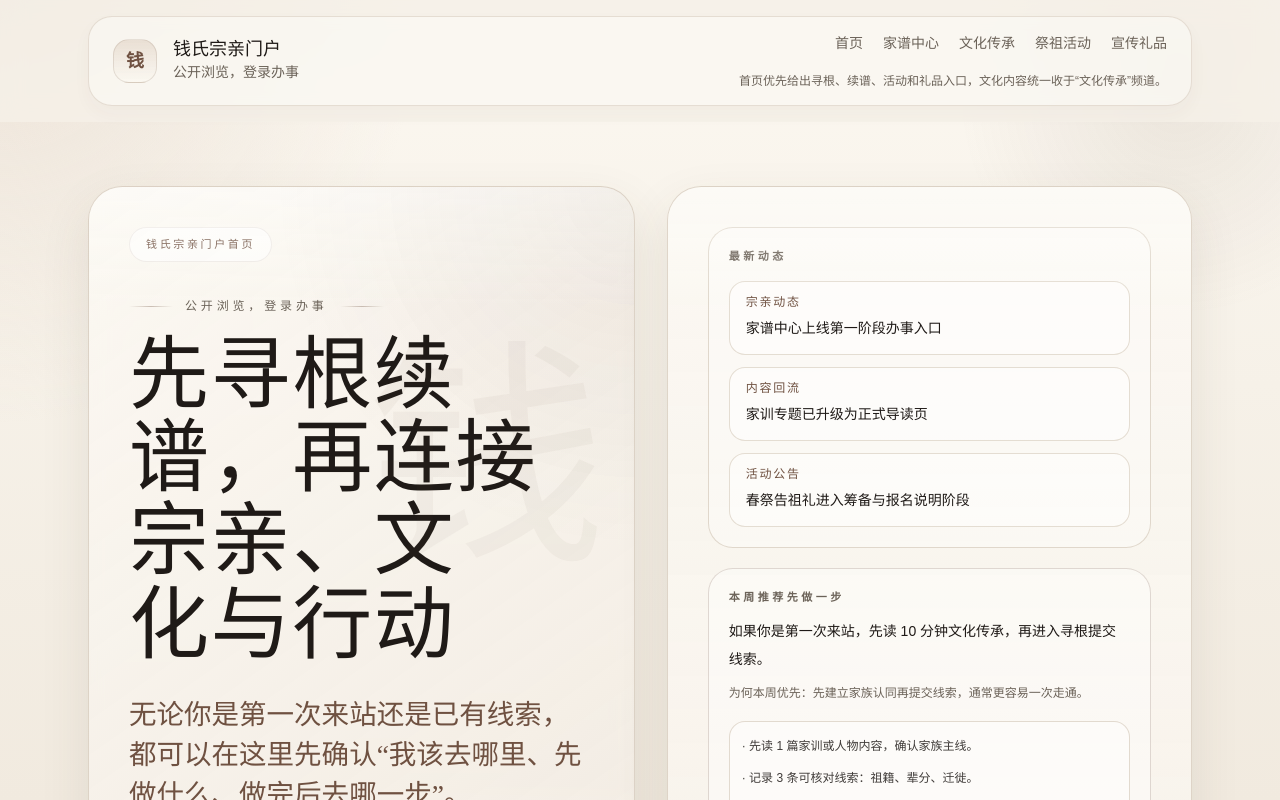
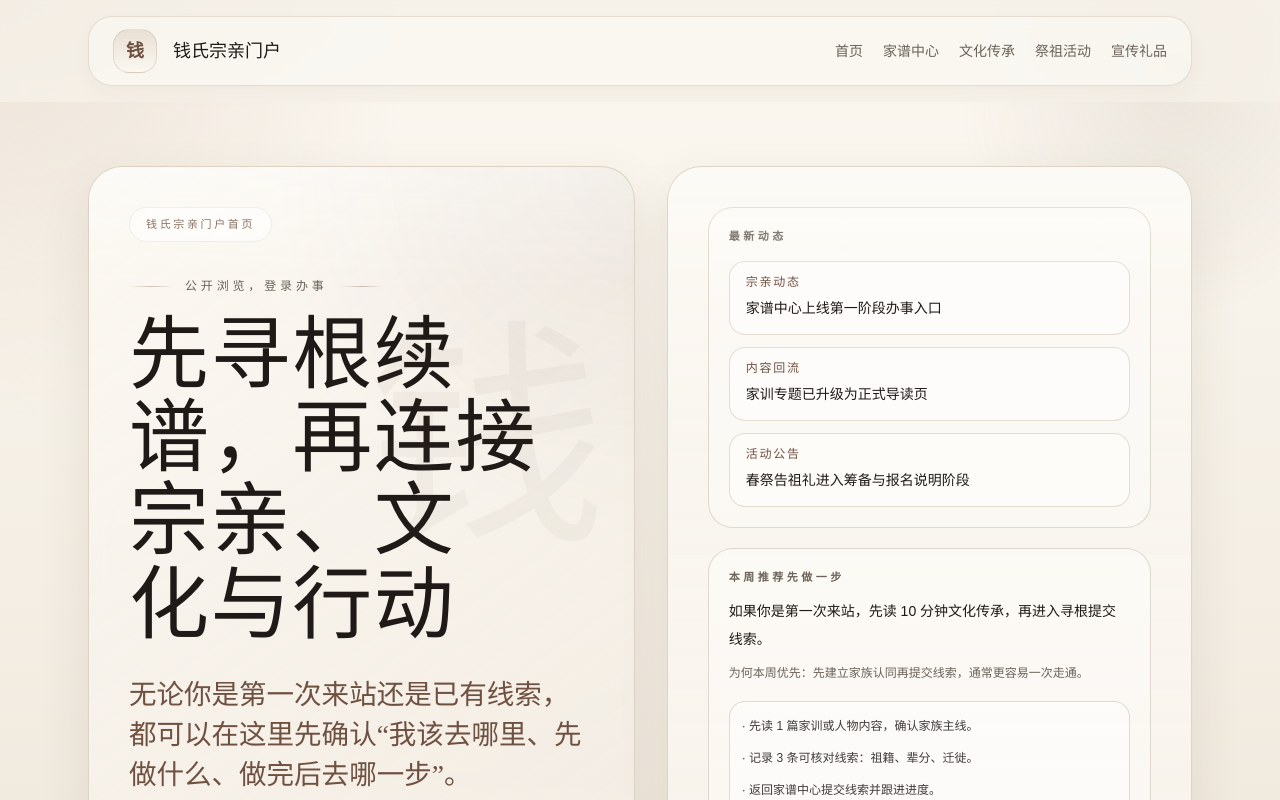
Before and after one commit to qzl0215/qianfamily, a Next.js app: page / in a window 1280 px wide. Shown: the top 800 px of the page. Built offline with nearby package versions, Linux system fonts and the light colour scheme.

Commit message:
fix: remove redundant header helper copy

```diff
--- a/components/ui/SiteHeader.tsx
+++ b/components/ui/SiteHeader.tsx
@@ -12,15 +12,9 @@ export function SiteHeader() {
             <span className="grid h-11 w-11 place-items-center rounded-2xl border border-accent/15 bg-[linear-gradient(180deg,rgba(232,221,209,0.92),rgba(251,248,242,0.7))] font-serif-cn text-lg font-semibold text-accent">
               钱
             </span>
-            <span className="flex flex-col">
             <span className="font-serif-cn text-lg leading-none">钱氏宗亲门户</span>
-              <span className="mt-1 text-sm text-muted">
-                公开浏览，登录办事
-              </span>
-            </span>
           </Link>
 
-          <div className="flex flex-col gap-3 md:items-end">
           <nav className="flex flex-wrap gap-x-5 gap-y-2 text-sm text-muted">
             {mainNavItems.map((item) => (
               <Link
@@ -32,10 +26,6 @@ export function SiteHeader() {
               </Link>
             ))}
           </nav>
-            <p className="text-xs leading-6 text-muted md:text-right">
-              首页优先给出寻根、续谱、活动和礼品入口，文化内容统一收于“文化传承”频道。
-            </p>
-          </div>
         </div>
       </Container>
     </header>
```
Lines whose indentation alone changed are shown as unchanged.
